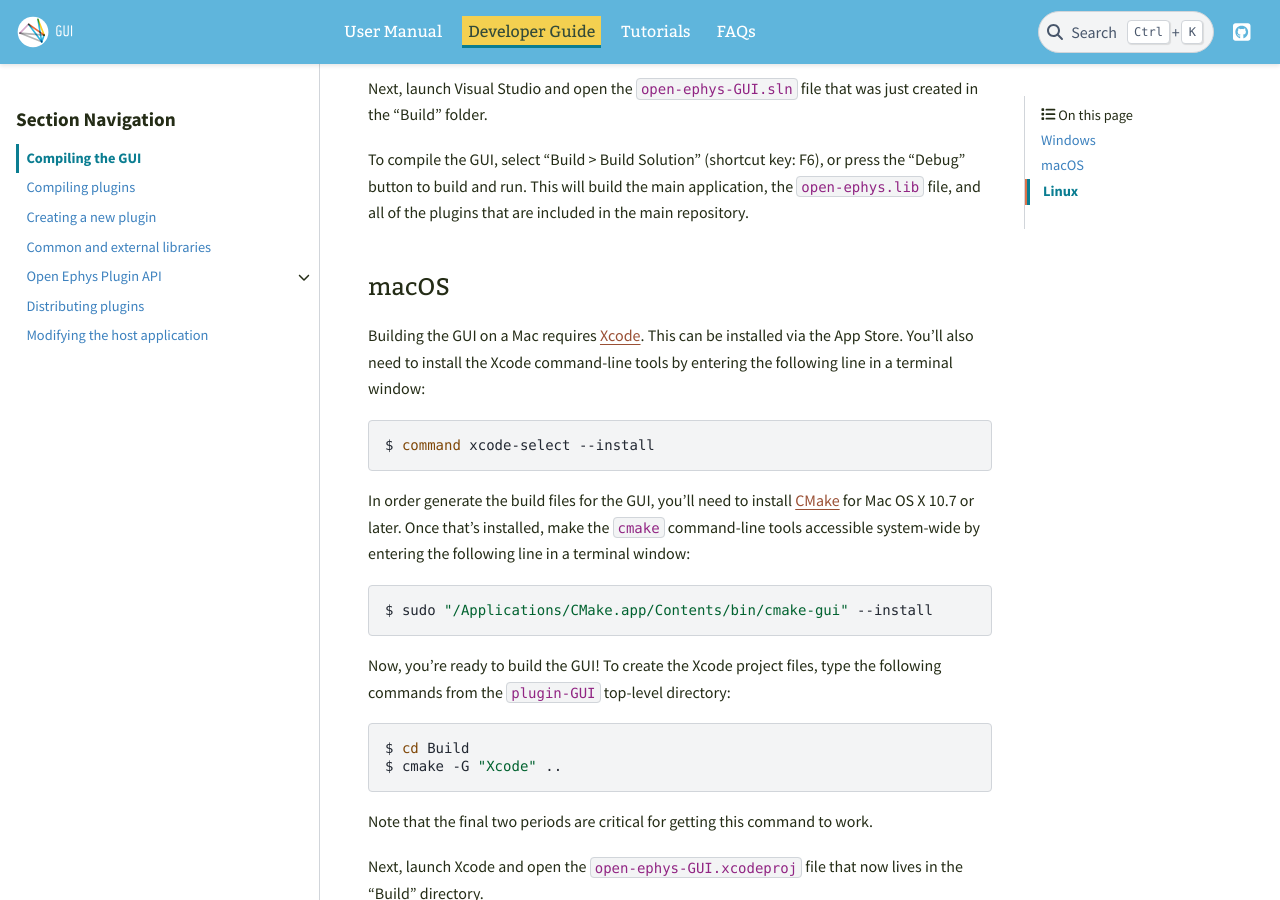
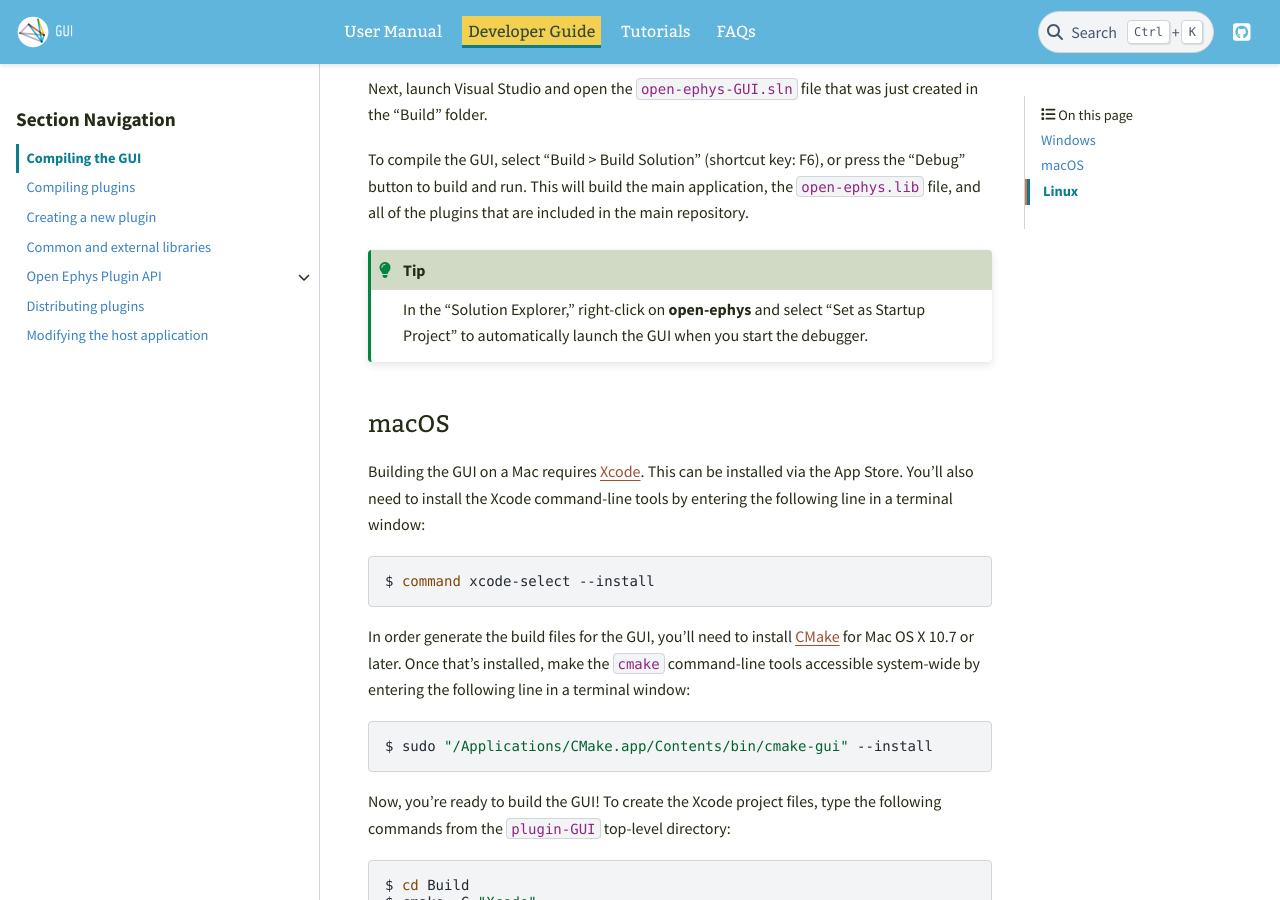
Before and after one commit to open-ephys/gui-docs, a Sphinx documentation site: the page built from source/Developer-Guide/Compiling-the-GUI.rst, in a window 1280 px wide and 900 px high, scrolled down 927 px. Built offline with Sphinx 7.4.7 and the PyData theme 0.15.4, drawn with Linux system fonts in a browser that asks for light colours.

Commit message:
Add Visual Studio tip

```diff
--- a/source/Developer-Guide/Compiling-the-GUI.rst
+++ b/source/Developer-Guide/Compiling-the-GUI.rst
@@ -27,6 +27,8 @@ Once you have CMake installed, you can generate the Visual Studio project files
 Next, launch Visual Studio and open the :code:`open-ephys-GUI.sln` file that was just created in the "Build" folder.
 
 To compile the GUI, select "Build > Build Solution" (shortcut key: F6), or press the "Debug" button to build and run. This will build the main application, the :code:`open-ephys.lib` file, and all of the plugins that are included in the main repository.
+
+.. tip:: In the "Solution Explorer," right-click on **open-ephys** and select "Set as Startup Project" to automatically launch the GUI when you start the debugger.
 
 
 macOS
```
